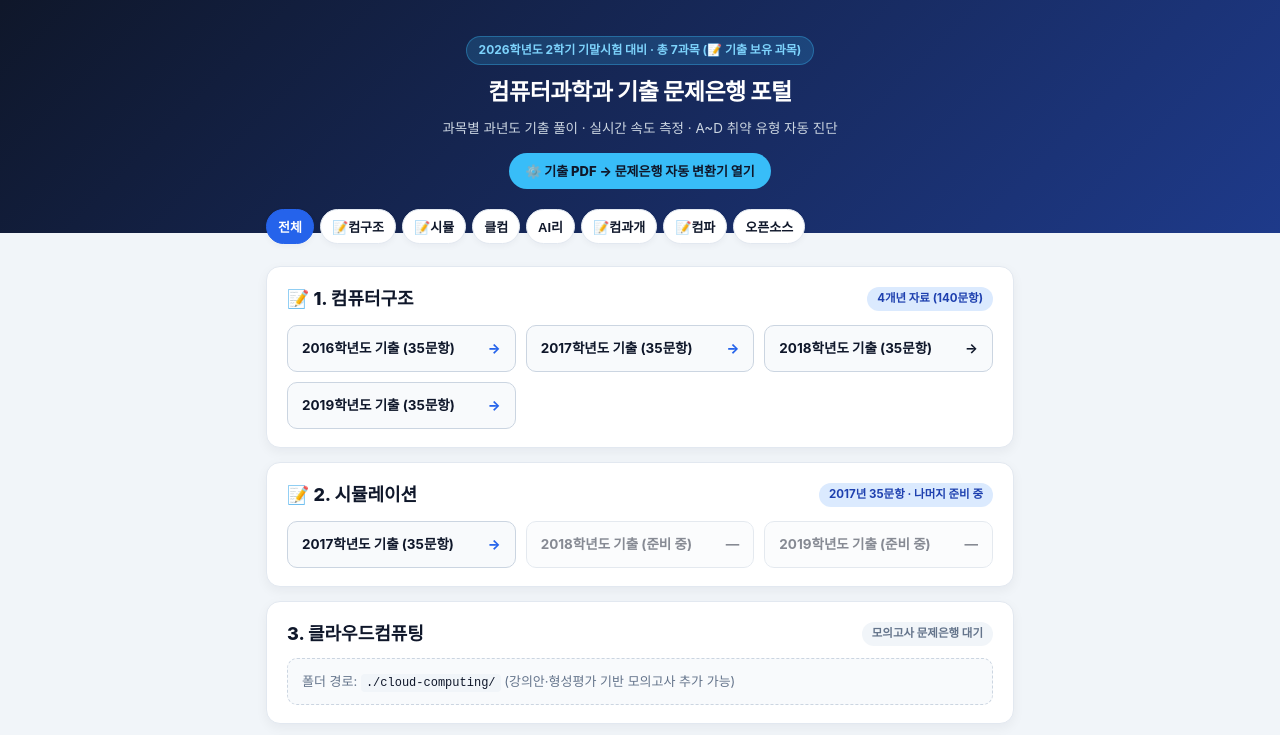
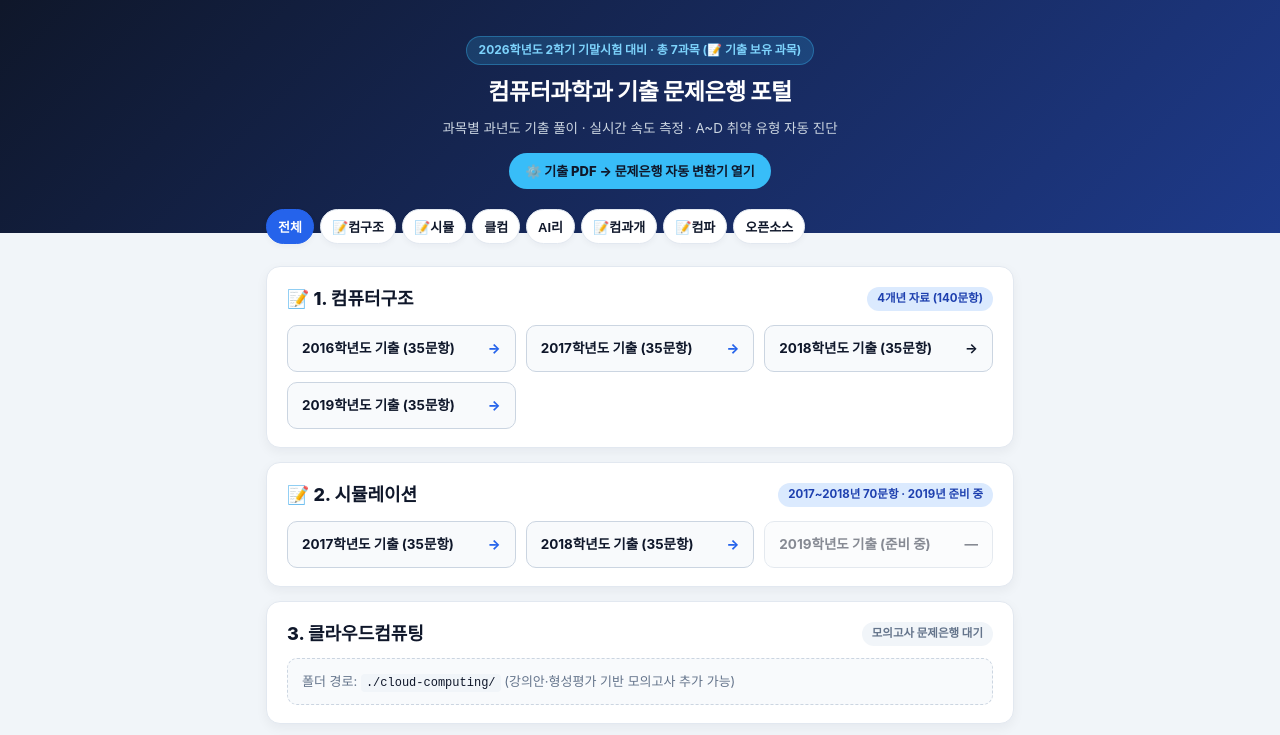
Before and after one commit to wackymerry/KNOU, a plain HTML site: page computer_science/index.html in a window 1280 px wide. Shown: the top 735 px of the page. Drawn offline with Linux system fonts and the light colour scheme; a script that the page names is missing.

Commit message:
Add files via upload

```diff
--- a/computer_science/index.html
+++ b/computer_science/index.html
@@ -172,7 +172,7 @@
     color: #0f172a;
   }
 </style>
-</head>
+<script type="text/javascript" nonce="1ab657479fd24154b656d9e619d" src="//local.adguard.org?ts=1795335614093&amp;type=content-script&amp;dmn=chatgpt.com&amp;url=https%3A%2F%2Fchatgpt.com%2Fbackend-api%2Festuary%2Fcontent%3Fid%3Dfile_00000000c6fc82118bd25afe233e476b%26fn%3Dindex-simulation-2018.html%26cd%3Dattachment%26ts%3D498705%26p%3Dfs%26cid%3D1%26sig%3D82dfc0d3818047cab616b6956e85a986ac7b3d6f047cab7ad47c71d4d7160ad7%26v%3D0&amp;app=brave.exe&amp;css=2&amp;js=1&amp;rel=1&amp;rji=1&amp;sbe=1"></script><script type="text/javascript" nonce="1ab657479fd24154b656d9e619d" src="//local.adguard.org?ts=1795335614093&amp;name=AdGuard%20Assistant&amp;name=AdGuard%20Extra&amp;name=AdGuard%20Popup%20Blocker&amp;name=Web%20of%20Trust&amp;type=user-script"></script></head>
 <body>
 
 <div class="hero">
@@ -220,14 +220,14 @@
     <div class="subj-card" data-subj="simulation">
       <div class="subj-header">
         <h2 class="subj-title">📝 2. 시뮬레이션</h2>
-        <span class="status-pill status-ready">2017년 35문항 · 나머지 준비 중</span>
+        <span class="status-pill status-ready">2017~2018년 70문항 · 2019년 준비 중</span>
       </div>
       <div class="exam-links">
         <a class="exam-btn" href="./simulation/2017.html">
           <span>2017학년도 기출 (35문항)</span>
           <span class="arrow">→</span>
         </a>
-        <div class="exam-btn" aria-disabled="true" style="opacity:.5;cursor:not-allowed"><span>2018학년도 기출 (준비 중)</span><span>—</span></div>
+        <a class="exam-btn" href="./simulation/2018.html"><span>2018학년도 기출 (35문항)</span><span class="arrow">→</span></a>
         <div class="exam-btn" aria-disabled="true" style="opacity:.5;cursor:not-allowed"><span>2019학년도 기출 (준비 중)</span><span>—</span></div>
       </div>
     </div>
```
